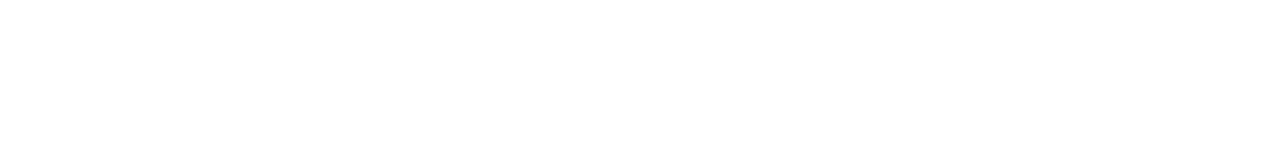
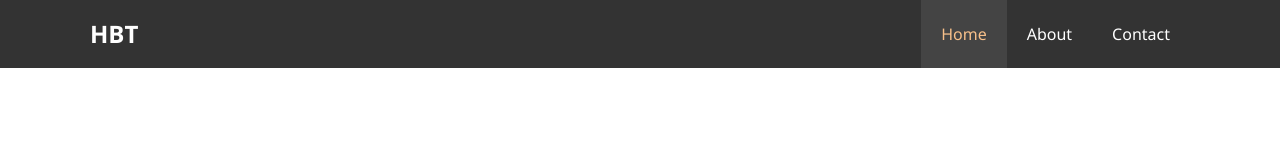
Before and after one commit to KedarDhere/Hotel-Website, a plain HTML site: page index.html in a window 1280 px wide. Drawn offline with Linux system fonts and the light colour scheme.

Commit message:
Navbar developement completed

```diff
--- a/css/style.css
+++ b/css/style.css
@@ -0,0 +1,67 @@
+/* Reset */
+* {
+    margin: 0;
+    padding: 0;
+    box-sizing: border-box;
+}
+
+html, body {
+    font-family: 'Segoe UI', Tahoma, Geneva, Verdana, sans-serif;
+    line-height: 1.75em;;
+}
+
+.container {
+    max-width: 1100px;
+    margin: auto;
+    overflow: auto
+}
+
+a {
+    color: #333;
+    text-decoration: none;
+}
+
+h1, h2, h3 {
+    padding-bottom: 20px;
+}
+
+p {
+    margin: 10px, 0;
+}
+
+#navbar {
+    background: #333;
+    color: #fff;
+    overflow: auto;
+}
+
+#navbar a{
+   color:#fff;
+}
+
+#navbar h1 {
+    float: left;
+    padding-top: 20px
+}
+
+#navbar ul {
+    list-style: none;
+    float: right;
+}
+
+#navbar ul li {
+    float: left;
+}
+
+#navbar ul li a {
+    display: block;
+    padding: 20px;
+    text-align: center;
+
+}
+
+#navbar ul li a:hover,
+#navbar ul li a.current {
+    background-color: #444;
+    color: #f7c08a;
+}
--- a/index.html
+++ b/index.html
@@ -4,9 +4,23 @@
     <meta charset="UTF-8">
     <meta http-equiv="X-UA-Compatible" content="IE=edge">
     <meta name="viewport" content="width=device-width, initial-scale=1.0">
+    <meta name="description" content="Welcome to the most extraordinary hotel in Boston Massachusetts ">
+    <meta name="keywords" content="hotel, boston hotel, new england hotel">
+    <link rel = "stylesheet" href = "css/style.css">
     <title>Hotel BT | Welcome</title>
 </head>
 <body>
-
+    <header>
+        <nav id = "navbar">
+            <div class="container">
+                <h1 class="logo"><a href="index.html">HBT</a></h1>
+                <ul>
+                    <li><a class= current href="index.html">Home</a></li>
+                    <li><a href="about.html">About</a></li>
+                    <li><a href="contact.html">Contact</a></li>
+                </ul>
+        </div>
+        </nav>
+    </header>
 </body>
 </html>
```
